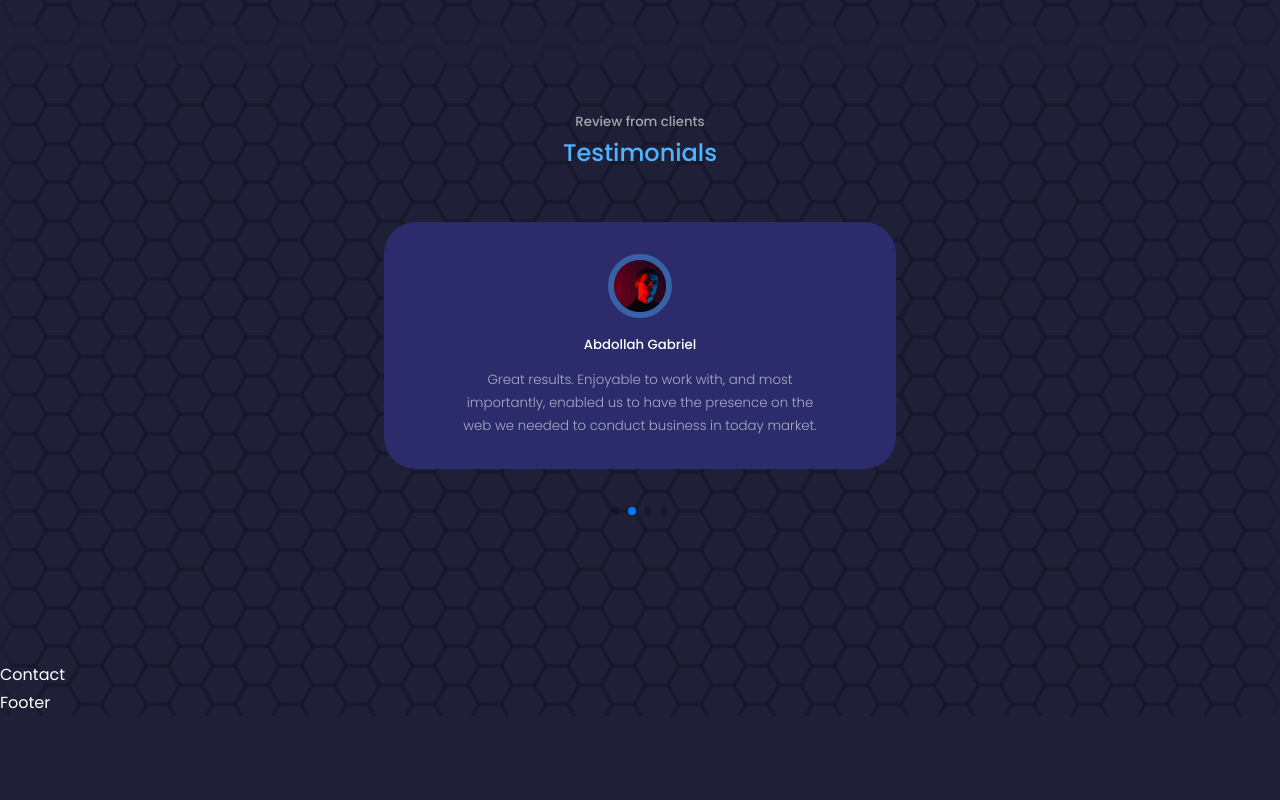
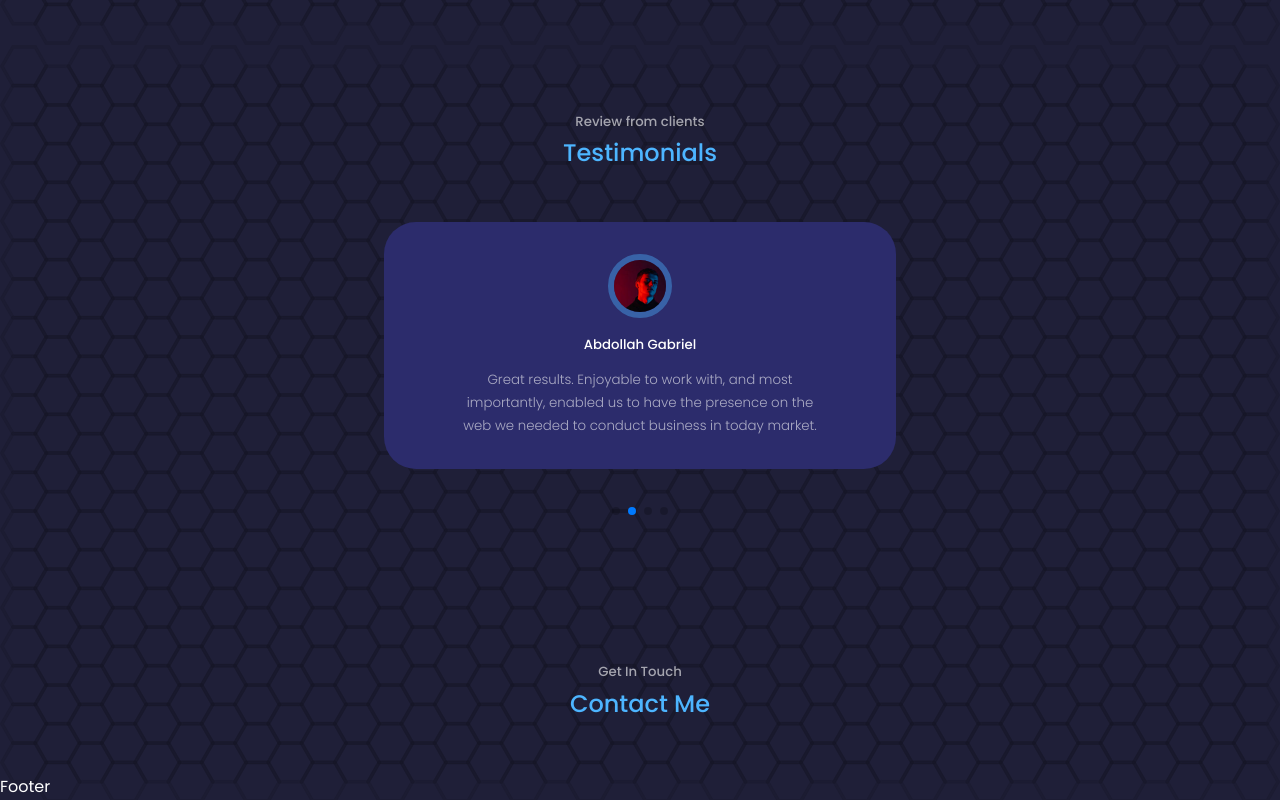
Before and after one commit to chukwuemeka1234/portfolio-victor, a React (Create React App) app: page / in a window 1280 px wide. Shown: the part 4503-5303 px from the top of the page. Before the commit the page ends 5219 px from the top, so only its background shows below. Built offline with nearby package versions, Linux system fonts and the light colour scheme.

Commit message:
Add the contact markup

```diff
--- a/src/components/contact/Contact.jsx
+++ b/src/components/contact/Contact.jsx
@@ -1,9 +1,20 @@
+/* eslint-disable */
 import React from 'react';
 import './contact.css';
 
 const Contact = () => {
   return (
-    <section id='contact'>Contact</section>
+    <section id='contact'>
+      <h5>Get In Touch</h5>
+      <h2>Contact Me</h2>
+
+      <div className="container contact__container">
+        <div className="contact__options">
+
+        </div>
+        <form action=""></form>
+      </div>
+    </section>
   )
 }
 
```
